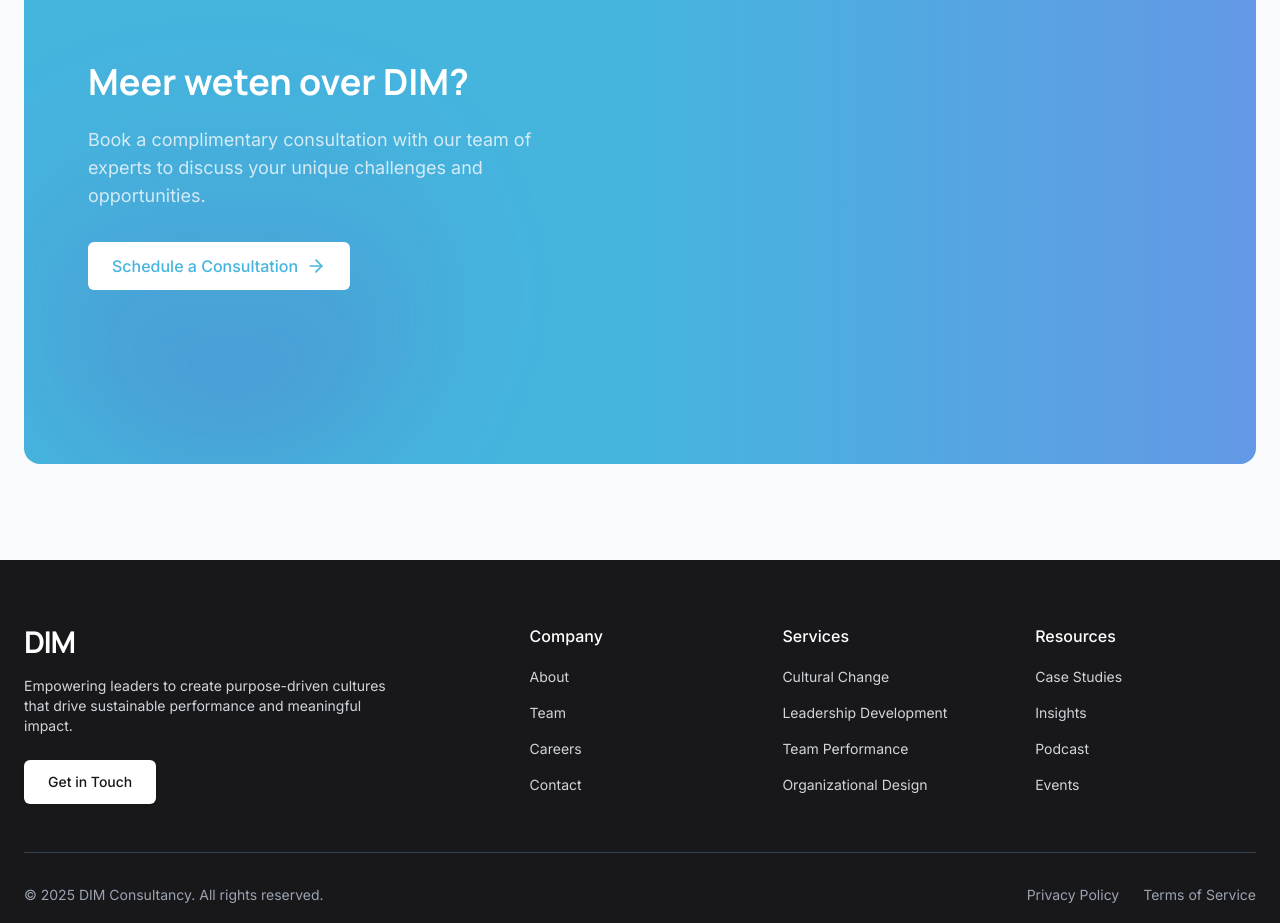
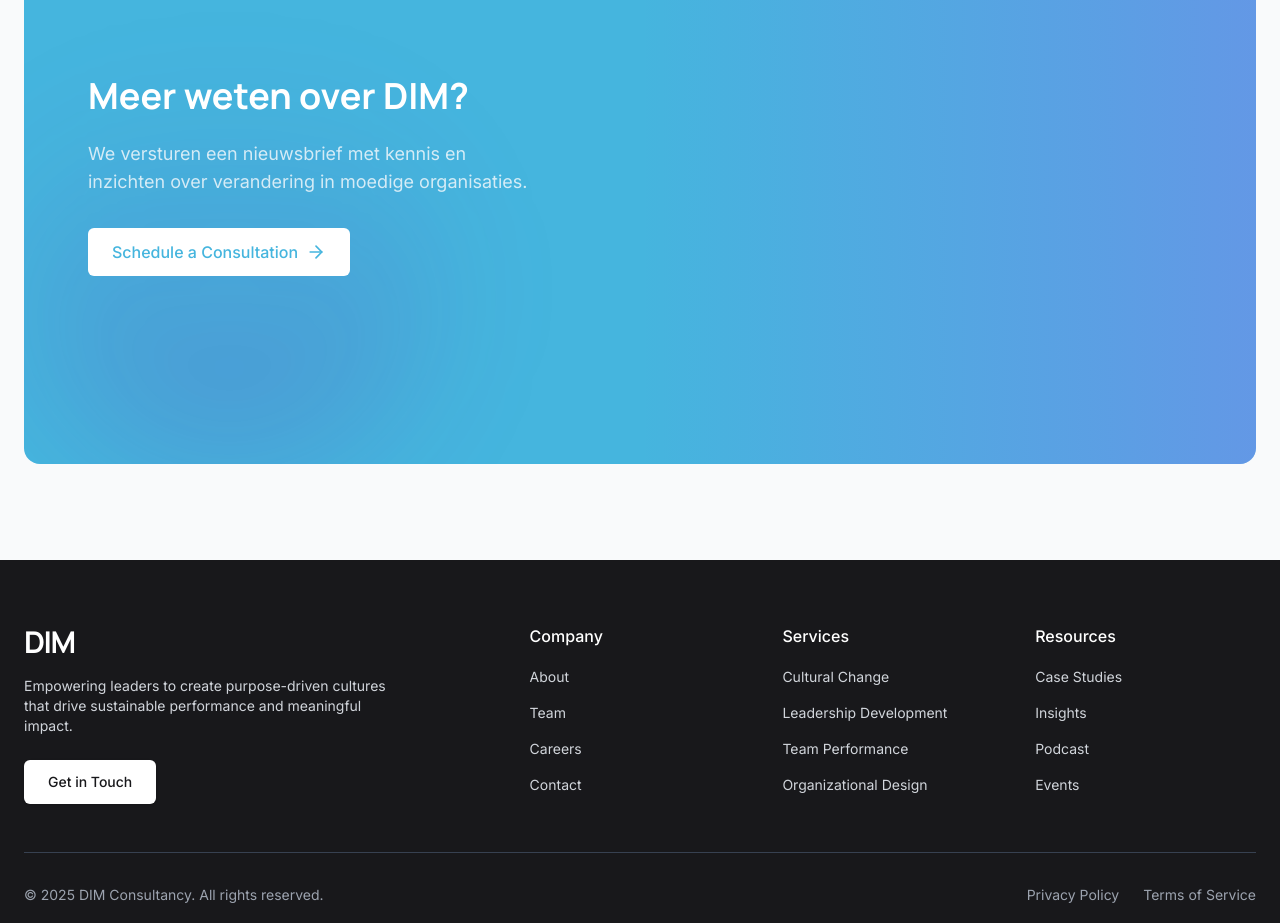
Before and after one commit to dimamsterdam/dim-amsterdam, a React (Vite) app: page / in a window 1280 px wide. Shown: the part 3860-4783 px from the top of the page. Built offline with nearby package versions, Linux system fonts and the light colour scheme.

Commit message:
Visual edit in Lovable
Edited UI in Lovable

```diff
--- a/src/components/CtaSection.tsx
+++ b/src/components/CtaSection.tsx
@@ -13,9 +13,7 @@ const CtaSection = () => {
             <div className="grid grid-cols-1 md:grid-cols-2 gap-10 items-center">
               <AnimatedSection animation="slide-from-left">
                 <h2 className="text-3xl md:text-4xl font-display font-bold text-white mb-6 leading-tight">Meer weten over DIM?</h2>
-                <p className="text-lg text-primary-foreground/80 mb-8 max-w-md">
-                  Book a complimentary consultation with our team of experts to discuss your unique challenges and opportunities.
-                </p>
+                <p className="text-lg text-primary-foreground/80 mb-8 max-w-md">We versturen een nieuwsbrief met kennis en inzichten over verandering in moedige organisaties. </p>
                 <Link to="/contact" className="inline-flex items-center bg-white text-primary px-6 py-3 rounded-md font-medium hover:bg-gray-100 transition-colors group">
                   <span>Schedule a Consultation</span>
                   <ArrowRight className="ml-2 w-5 h-5 transform group-hover:translate-x-1 transition-transform" />
```
